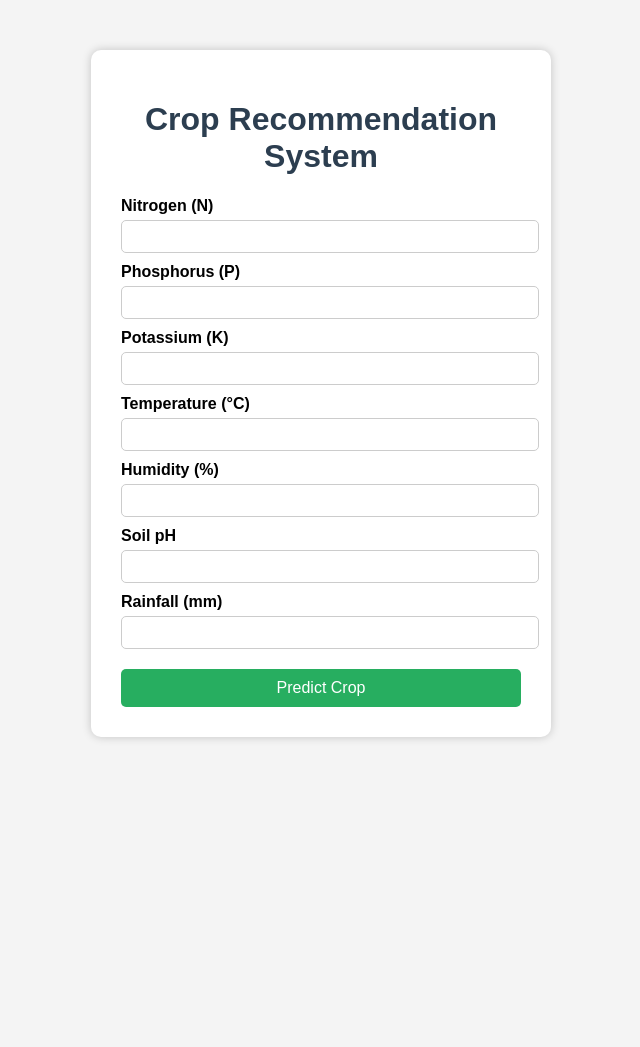
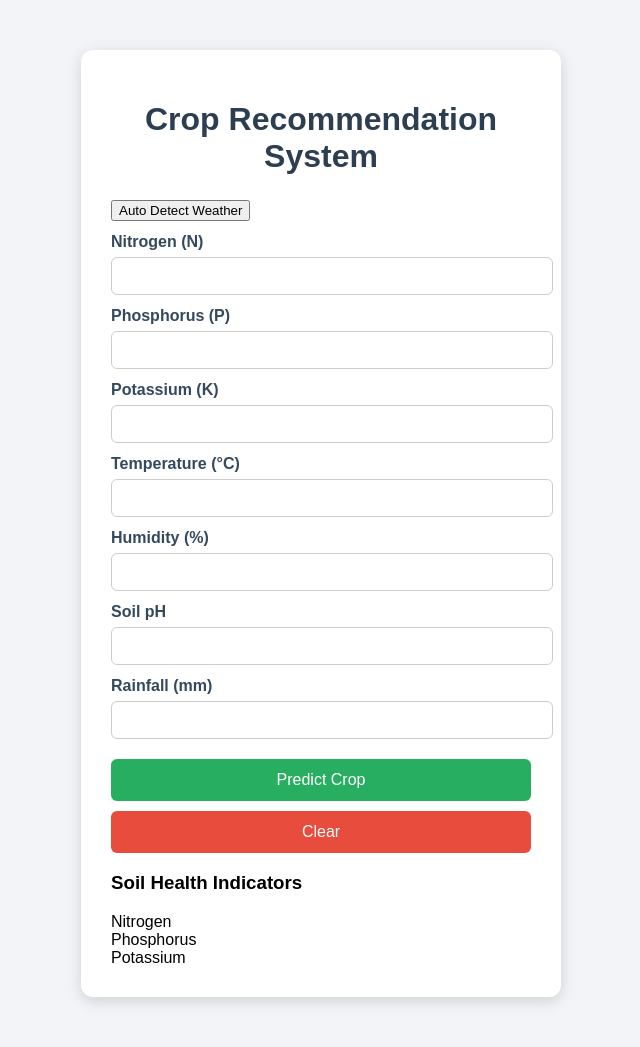
Before and after one commit to sampath-2006/CropRecomendationSystem, a Flask app: page / in a window 1280 px wide. Shown: the whole page, without its empty margins (319-959 px from the left). Before the commit the page ends 740 px from the top, so only its background shows below. Run offline with Flask 3, Linux system fonts and the light colour scheme; parts of the project's set-up code (start-up, migrations or seed data) failed here and were passed over.

Commit message:
final commit

```diff
--- a/app.py
+++ b/app.py
@@ -40,11 +40,15 @@ def predict():
 
     features = np.array([[N,P,K,temperature,humidity,ph,rainfall,np_ratio,nk_ratio,pk_ratio,nutrient_sum,temp_humidity,temp_rainfall,humidity_rainfall]])
 
+    ss = joblib.load("src/standard_scaler.pkl")
+    features = ss.transform(features)
+
     prediction = model.predict(features)
+
 
     crop = label_encoder.inverse_transform(prediction)[0]
 
-    return flask.render_template("index.html",prediction=crop)
+    return flask.render_template("index.html",prediction=crop,N=N,P=P,K=K,temperature=temperature,humidity=humidity,ph=ph,rainfall=rainfall)
 
 if __name__ == "__main__":
     app.run(debug = True)
--- a/src/preprocessing.py
+++ b/src/preprocessing.py
@@ -54,6 +54,7 @@ def preprocess_data(crop):
 
     ss = StandardScaler()
     x = ss.fit_transform(x)
+    joblib.dump(ss,'standard_scaler.pkl')
 
     x_train,x_test,y_train,y_test = train_test_split(x,y,random_state=42,test_size=0.2)
 
--- a/static/style.css
+++ b/static/style.css
@@ -1,64 +1,93 @@
 body{
-font-family: Arial;
-background:#f4f4f4;
+font-family:Arial, Helvetica, sans-serif;
+background:#f2f4f7;
 margin:0;
 padding:0;
 }
 
 .container{
-width:400px;
+width:420px;
 margin:50px auto;
 background:white;
 padding:30px;
-border-radius:10px;
-box-shadow:0 0 10px rgba(0,0,0,0.2);
+border-radius:12px;
+box-shadow:0px 4px 15px rgba(0,0,0,0.15);
 }
 
 h1{
 text-align:center;
 color:#2c3e50;
+margin-bottom:25px;
 }
 
 label{
+display:block;
+margin-top:12px;
 font-weight:bold;
-display:block;
-margin-top:10px;
+color:#34495e;
 }
 
 input{
 width:100%;
-padding:8px;
-margin-top:5px;
+padding:10px;
+margin-top:6px;
+border-radius:6px;
 border:1px solid #ccc;
-border-radius:5px;
+font-size:14px;
 }
 
-button{
+input:focus{
+outline:none;
+border-color:#27ae60;
+}
+
+.predict-btn{
 width:100%;
 margin-top:20px;
-padding:10px;
+padding:12px;
 background:#27ae60;
 color:white;
 border:none;
-border-radius:5px;
+border-radius:6px;
 font-size:16px;
 cursor:pointer;
 }
 
-button:hover{
+.predict-btn:hover{
 background:#219150;
 }
 
+.clear-btn{
+width:100%;
+margin-top:10px;
+padding:12px;
+background:#e74c3c;
+color:white;
+border:none;
+border-radius:6px;
+font-size:16px;
+cursor:pointer;
+}
+
+.clear-btn:hover{
+background:#c0392b;
+}
+
 .result{
-margin-top:20px;
-padding:15px;
-background:#ecf9f1;
-border-radius:5px;
+margin-top:25px;
+background:#eafaf1;
+padding:20px;
+border-radius:8px;
 text-align:center;
 }
 
+.result h2{
+margin-bottom:10px;
+color:#2c3e50;
+}
+
 .result p{
-font-size:20px;
+font-size:22px;
 font-weight:bold;
 color:#27ae60;
 }
--- a/templates/index.html
+++ b/templates/index.html
@@ -2,6 +2,7 @@
 <html>
 
 <head>
+
 <title>Crop Recommendation System</title>
 
 <link rel="stylesheet" href="{{ url_for('static', filename='style.css') }}">
@@ -14,38 +15,76 @@
 
 <h1>Crop Recommendation System</h1>
 
-<form action="/predict" method="post">
+<form action="/predict" method="post" id="cropForm">
+
+<button type="button" onclick="getLocationWeather()" class="weather-btn">
+Auto Detect Weather
+</button>
 
 <label>Nitrogen (N)</label>
-<input type="number" name="N" required>
+<input type="number" name="N" value="{{ N if N else '' }}" required>
 
 <label>Phosphorus (P)</label>
-<input type="number" name="P" required>
+<input type="number" name="P" value="{{ P if P else '' }}" required>
 
 <label>Potassium (K)</label>
-<input type="number" name="K" required>
+<input type="number" name="K" value="{{ K if K else '' }}" required>
 
 <label>Temperature (°C)</label>
-<input type="number" step="any" name="temperature" required>
+<input type="number" step="any" name="temperature" value="{{ temperature if temperature else '' }}" required>
 
 <label>Humidity (%)</label>
-<input type="number" step="any" name="humidity" required>
+<input type="number" step="any" name="humidity" value="{{ humidity if humidity else '' }}" required>
 
 <label>Soil pH</label>
-<input type="number" step="any" name="ph" required>
+<input type="number" step="any" name="ph" value="{{ ph if ph else '' }}" required>
 
 <label>Rainfall (mm)</label>
-<input type="number" step="any" name="rainfall" required>
+<input type="number" step="any" name="rainfall" value="{{ rainfall if rainfall else '' }}" required>
 
-<button type="submit">Predict Crop</button>
+<button type="submit" class="predict-btn">Predict Crop</button>
+
+<button type="button" class="clear-btn" onclick="clearForm()">Clear</button>
 
 </form>
+
+
+<div class="soil-health">
+
+<h3>Soil Health Indicators</h3>
+
+<div class="bar">
+<span>Nitrogen</span>
+<div class="progress">
+<div id="nBar"></div>
+</div>
+</div>
+
+<div class="bar">
+<span>Phosphorus</span>
+<div class="progress">
+<div id="pBar"></div>
+</div>
+</div>
+
+<div class="bar">
+<span>Potassium</span>
+<div class="progress">
+<div id="kBar"></div>
+</div>
+</div>
+
+</div>
+
 
 {% if prediction %}
 
 <div class="result">
 
-<h2>Recommended Crop:</h2>
+<h2>Recommended Crop</h2>
+
+<img src="{{ url_for('static', filename='images/' + prediction + '.png') }}" class="crop-img">
+
 <p>{{ prediction }}</p>
 
 </div>
@@ -54,5 +93,61 @@
 
 </div>
 
+
+<script>
+
+function clearForm(){
+
+document.getElementById("cropForm").reset()
+
+window.location.href="/"
+
+}
+
+
+document.querySelectorAll("input").forEach(input => {
+
+input.addEventListener("input", updateBars)
+
+})
+
+
+function updateBars(){
+
+let n = document.querySelector("input[name='N']").value
+let p = document.querySelector("input[name='P']").value
+let k = document.querySelector("input[name='K']").value
+
+document.getElementById("nBar").style.width = n + "%"
+document.getElementById("pBar").style.width = p + "%"
+document.getElementById("kBar").style.width = k + "%"
+
+}
+
+
+function getLocationWeather(){
+
+navigator.geolocation.getCurrentPosition(function(position){
+
+let lat = position.coords.latitude
+let lon = position.coords.longitude
+
+fetch(`https://api.open-meteo.com/v1/forecast?latitude=${lat}&longitude=${lon}&current_weather=true`)
+
+.then(response => response.json())
+
+.then(data => {
+
+document.querySelector("input[name='temperature']").value = data.current_weather.temperature
+
+})
+
+})
+
+}
+
+</script>
+
 </body>
+
 </html>
```
Also changed, not shown: static/images/apple.png (added), static/images/banana.png (added), static/images/cofee.png (added), static/images/maize.png (added), static/images/mango.png (added), static/images/rice.png (added), 2 other files.
